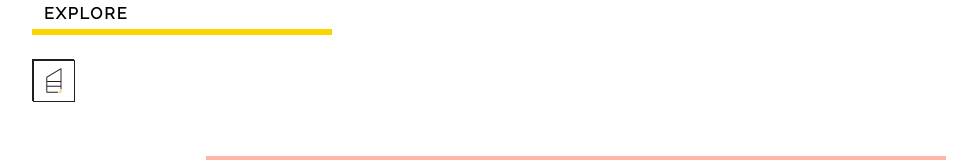
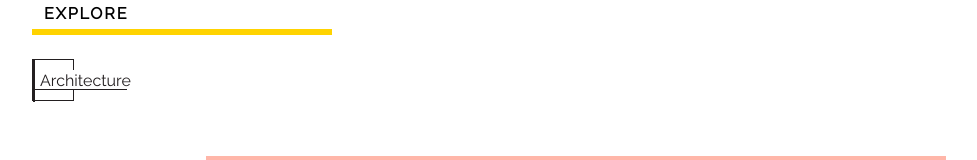
Before and after one commit to paigewilliams/99-percent-invisible, an Angular app: page / in a window 1280 px wide. Shown: the part 1650-1810 px from the top of the page, without its empty margins (64-1041 px from the left). Built offline with nearby package versions, Linux system fonts and the light colour scheme.

Commit message:
SVG now renders.

```diff
--- a/src/app/sidebar/sidebar.component.css
+++ b/src/app/sidebar/sidebar.component.css
@@ -70,3 +70,24 @@ a {
   background: #fff;
   display: flex;
 }
+
+svg {
+  width: 100%;
+  height: 100%;
+}
+
+.text {
+  padding: 1px 5px;
+  border-bottom: 1px solid #231f20;
+  display: block;
+  text-align: left;
+  flex: 1;
+  margin: 10px auto;
+  background: #fff;
+  min-width: 82px;
+  color: #231f20
+}
+
+a{
+  text-decoration: none;
+}
--- a/src/app/sidebar/sidebar.component.html
+++ b/src/app/sidebar/sidebar.component.html
@@ -14,6 +14,7 @@
          <path fill="#FFD330" d="M63.1 73.7h5.7v5.7h-5.7z"></path>
          </svg>
         </span>
+        <span class="text">Architecture</span>
       </a>
     </div>
   </div>
```
